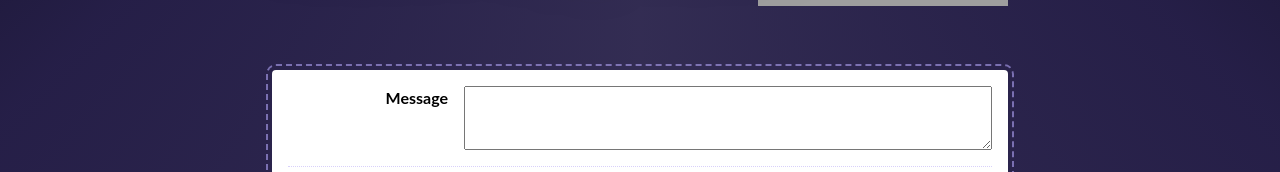
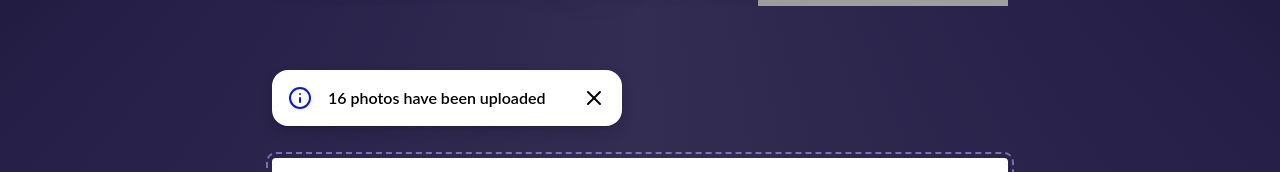
Before and after one commit to mayor-creator/toast_app, a React (Vite) app: page / in a window 1280 px wide. Shown: the part 358-530 px from the top of the page. Built offline with nearby package versions, Linux system fonts and the light colour scheme; grey boxes are pictures that could not be loaded.

Commit message:
add VisuallyHidden component and styles; update ToastPlayground to include Toast component

```diff
--- a/package.json
+++ b/package.json
@@ -12,7 +12,8 @@
   "dependencies": {
     "feather-icons": "^4.29.2",
     "react": "^18.3.1",
-    "react-dom": "^18.3.1"
+    "react-dom": "^18.3.1",
+    "react-feather": "^2.0.10"
   },
   "devDependencies": {
     "@eslint/js": "^9.17.0",
--- a/src/component/ui/ToastPlayground/ToastPlayground.jsx
+++ b/src/component/ui/ToastPlayground/ToastPlayground.jsx
@@ -1,5 +1,6 @@
 import { useState } from "react";
 import { Button } from "../Button/Button";
+import { Toast } from "../Toast/Toast";
 
 import styles from "./ToastPlayground.module.css";
 
@@ -15,6 +16,8 @@ export function ToastPlayground() {
         <img alt="Cute toast mascot" src="/toast.png" />
         <h1>Toast Playground</h1>
       </header>
+
+      <Toast />
 
       <div className={styles.controlsWrapper}>
         <div className={styles.row}>
--- a/src/component/VisuallyHidden.jsx
+++ b/src/component/ui/VisuallyHidden/VisuallyHidden.jsx
@@ -1,9 +1,8 @@
 import React from "react";
-import process from "node:process";
 
 import styles from "./VisuallyHidden.module.css";
 
-export const VisuallyHidden = ({ children, className = "", ...delegated }) => {
+export function VisuallyHidden({ children, className = "", ...delegated }) {
   const [forceShow, setForceShow] = React.useState(false);
 
   React.useEffect(() => {
@@ -37,6 +36,6 @@ export const VisuallyHidden = ({ children, className = "", ...delegated }) => {
       {children}
     </span>
   );
-};
+}
 
 VisuallyHidden.propTypes;
```
Also changed, not shown: src/component/ui/VisuallyHidden/VisuallyHidden.module.css (renamed from src/component/VisuallyHidden.module.css), 1 other file (tests, documents, lock files or other folders).
